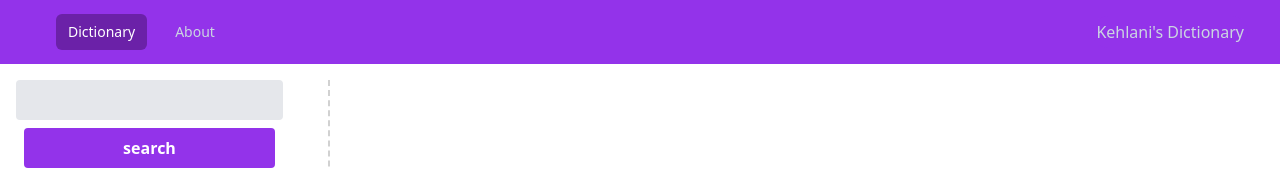
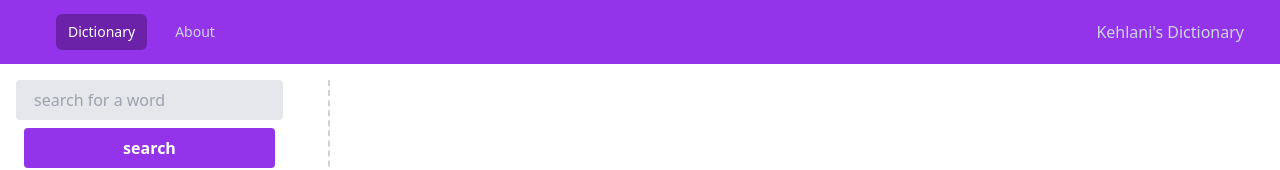
Before and after one commit to kelani34/Dictionary, a React (Vite) app: page / in a window 1280 px wide. Shown: the top 170 px of the page. Built offline with nearby package versions, Linux system fonts and the light colour scheme.

Commit message:
Add: place holder

```diff
--- a/src/pages/Dictionary.jsx
+++ b/src/pages/Dictionary.jsx
@@ -17,6 +17,7 @@ function Dictionary() {
             className='shrink bg-gray-200 appearance-none border-2 border-gray-200 rounded py-2 px-4 text-gray-700 leading-tight focus:outline-none focus:bg-white focus:border-purple-500'
             type='text'
             onChange={(e) =>{setWord(e.target.value)}}
+            placeholder='search for a word'
         />
         <button
         className='bg-purple-600 hover:bg-purple-700 text-white font-bold py-2 px-4 rounded m-2'>search</button>
```
